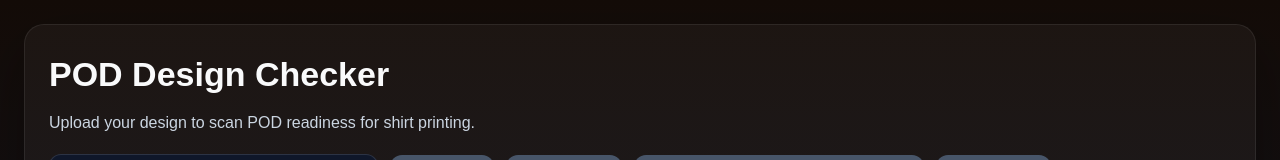
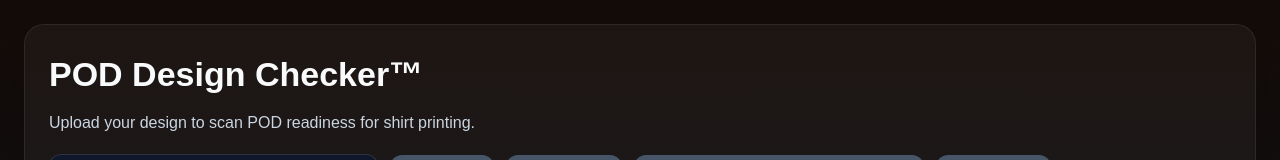
Before and after one commit to noobmacker-creator/pod-design-checker, a Next.js app: page / in a window 1280 px wide. Shown: the top 160 px of the page. Built offline with nearby package versions, Linux system fonts and the light colour scheme.

Commit message:
add trademark symbol to app title

```diff
--- a/app/page.tsx
+++ b/app/page.tsx
@@ -1246,7 +1246,7 @@ const analysisCanvasRef = useRef<HTMLCanvasElement | null>(null);
             marginBottom: 20,
           }}
         >
-          <h1 style={{ margin: 0, fontSize: 34, fontWeight: 800 }}>POD Design Checker</h1>
+          <h1 style={{ margin: 0, fontSize: 34, fontWeight: 800 }}>POD Design Checker™</h1>
           <p style={{ marginTop: 10, color: '#cbd5e1', lineHeight: 1.6 }}>
             Upload your design to scan POD readiness for shirt printing.
           </p>
```
